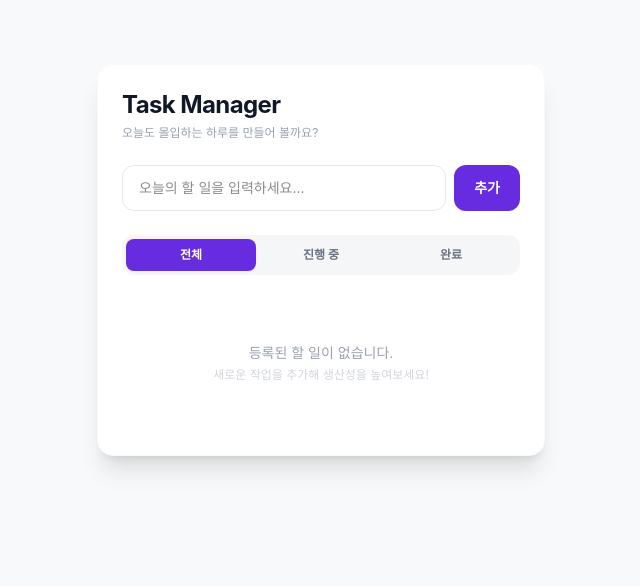
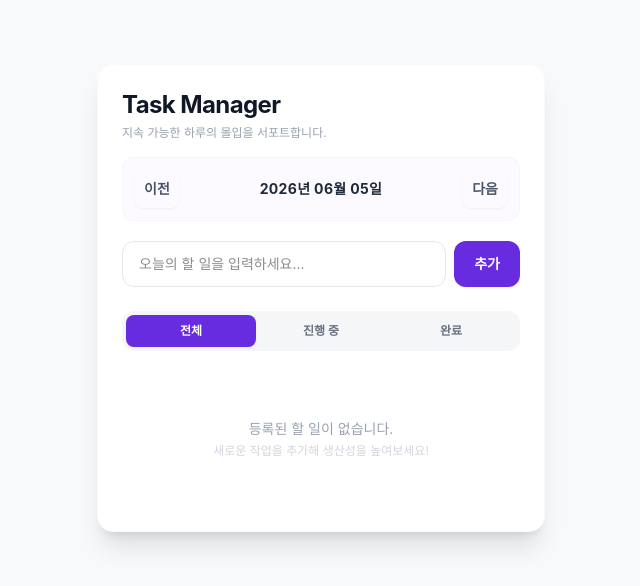
Before and after one commit to geunchanKim/kakao-assignment-1, a React (Vite) app: page / in a window 1280 px wide. Shown: the top 586 px of the page, without its empty margins (319-959 px from the left). Built offline with nearby package versions, Linux system fonts and the light colour scheme.

Commit message:
2차 과제 기본 미션 4.Todo 일간 뷰 마이그레이션하기

```diff
--- a/src/App.jsx
+++ b/src/App.jsx
@@ -2,6 +2,17 @@ import { useState, useEffect } from "react";
 import TodoInput from "./components/TodoInput";
 import TodoFilter from "./components/TodoFilter";
 import TodoList from "./components/TodoList";
+import TodoDateNav from "./components/TodoDateNav"; // [신규 의존성 추가]
+
+/**
+ * Date 객체를 시스템 표준 포맷인 'YYYY-MM-DD' 문자열로 변환하는 전역 헬퍼 함수
+ */
+const formatDateToString = (date) => {
+  const year = date.getFullYear();
+  const month = String(date.getMonth() + 1).padStart(2, "0");
+  const day = String(date.getDate()).padStart(2, "0");
+  return `${year}-${month}-${day}`;
+};
 
 export default function App() {
   // [영속성 관리] 로컬스토리지에 저장된 기존 할 일이 있다면 복원, 없다면 빈 배열 기동
@@ -10,8 +21,11 @@ export default function App() {
     return savedTodos ? JSON.parse(savedTodos) : [];
   });
 
-  // [필터 상태 관리] 현재 화면에 표시할 필터 조건 상태 (기본값: 'all')
+  // [필터 상태 관리] 현재 화면에 표시할 완료 상태 조건 (기본값: 'all')
   const [currentFilter, setCurrentFilter] = useState("all");
+
+  // [신규: 날짜 상태 관리] 현재 선택된 일간 뷰 날짜 상태 (초기값: 오늘 날짜 'YYYY-MM-DD')
+  const [currentDate, setCurrentDate] = useState(() => formatDateToString(new Date()));
 
   // [영속성 관리] todos 상태가 변경될 때마다 자동으로 로컬스토리지에 동기화
   useEffect(() => {
@@ -20,13 +34,14 @@ export default function App() {
 
   /**
    * 1. Create: 새로운 할 일을 배열에 추가하는 함수
-   * (추가 후에도 currentFilter 상태가 유지되므로 보던 화면이 유지됩니다)
+   * (현재 선택되어 띄워져 있는 currentDate 정보를 매핑하여 저장합니다)
    */
   const handleCreateTodo = (text) => {
     const newTodo = {
-      id: Date.now(), // 고유 식별을 위한 타임스탬프 ID 생성
+      id: Date.now(), // 고유 식별용 타임스탬프
       text: text,
       completed: false,
+      date: currentDate, // [신규 변동] 할 일이 귀속될 날짜 정보 주입
     };
     setTodos((prevTodos) => [...prevTodos, newTodo]);
   };
@@ -61,35 +76,60 @@ export default function App() {
   };
 
   /**
-   * [데이터 필터링 파이프라인]
-   * 원본 데이터(todos)를 훼손하지 않고, 현재 필터 상태에 맞는 항목만 실시간 계산하여 추출
+   * [신규: 날짜 조정 핸들러] 일수를 더하거나 빼서 날짜 상태를 유기적으로 변경하는 함수
+   * @param {number} daysOffset - 변동할 일수 (이전 하루는 -1, 다음 하루는 1)
    */
-  const filteredTodos = todos.filter((todo) => {
-    if (currentFilter === "active") return !todo.completed;   // 진행 중: 완료되지 않은 것만
-    if (currentFilter === "completed") return todo.completed; // 완료: 완료된 것만
-    return true; // 전체(all): 조건 없이 전부 반환
-  });
+  const handleNavigateDate = (daysOffset) => {
+    const [year, month, day] = currentDate.split("-").map(Number);
+    // 자바스크립트 Date의 월 매개변수는 0부터 시작하므로 1을 차감하여 객체 생성
+    const targetDate = new Date(year, month - 1, day);
+
+    // 날짜 연산 시 브라우저가 월말/월초 연산을 자동으로 안전하게 처리해줍니다.
+    targetDate.setDate(targetDate.getDate() + daysOffset);
+
+    // 연산된 결과를 다시 표준 문자열 포맷으로 변환하여 상태 갱신
+    setCurrentDate(formatDateToString(targetDate));
+  };
+
+  /**
+   * [데이터 필터링 이중 파이프라인]
+   * 1차 연산: 선택된 날짜와 일치하는 일기장 서랍을 먼저 필터링합니다.
+   * 2차 연산: 서랍 안에서 전체 / 진행 중 / 완료 조건 탭에 매칭되는 데이터만 최종 추출합니다.
+   */
+  const filteredTodos = todos
+    .filter((todo) => todo.date === currentDate)
+    .filter((todo) => {
+      if (currentFilter === "active") return !todo.completed;
+      if (currentFilter === "completed") return todo.completed;
+      return true;
+    });
 
   return (
     <div className="min-h-screen flex items-start justify-center px-4 py-16">
       <div className="w-full max-w-md bg-white rounded-2xl p-6 shadow-xl border border-gray-50">
 
         {/* 헤더 타이틀 타이포그래피 */}
-        <header className="mb-6">
+        <header className="mb-4">
           <h1 className="text-2xl font-bold text-gray-900 tracking-tight">Task Manager</h1>
-          <p className="text-xs text-gray-400 mt-1">오늘도 몰입하는 하루를 만들어 볼까요?</p>
+          <p className="text-xs text-gray-400 mt-1">지속 가능한 하루의 몰입을 서포트합니다.</p>
         </header>
+
+        {/* [신규 제어 장치] 일간 뷰 날짜 제어 탭 내비게이션 */}
+        <TodoDateNav
+          currentDate={currentDate}
+          onNavigateDate={handleNavigateDate}
+        />
 
         {/* 할 일 입력 컨트롤러 */}
         <TodoInput onCreateTodo={handleCreateTodo} />
 
-        {/* [신규 추가] 상태별 필터 제어 탭 배너 */}
+        {/* 상태별 필터 제어 탭 배너 */}
         <TodoFilter
           currentFilter={currentFilter}
           onChangeFilter={setCurrentFilter}
         />
 
-        {/* 할 일 리스트 보드 (원본 todos 대신 필터링된 filteredTodos를 주입) */}
+        {/* 할 일 리스트 보드 (더블 필터링이 완료된 정제 배열 주입) */}
         <TodoList
           todos={filteredTodos}
           onToggleComplete={handleToggleComplete}
--- /dev/null
+++ b/src/components/TodoDateNav.jsx
@@ -0,0 +1,39 @@
+/**
+ * 상단 날짜 표시 및 이전/다음 날짜 이동을 제어하는 내비게이션 컴포넌트
+ */
+export default function TodoDateNav({ currentDate, onNavigateDate }) {
+
+  /**
+   * YYYY-MM-DD 형식을 보기 좋은 한국어 날짜 형식으로 파싱하는 함수
+   * 예: "2026-06-05" -> "2026년 06월 05일"
+   */
+  const formatKoreanDate = () => {
+    const [year, month, day] = currentDate.split("-");
+    return `${year}년 ${month}월 ${day}일`;
+  };
+
+  return (
+    <div className="flex items-center justify-between mb-5 bg-purple-50/60 p-3 rounded-xl border border-purple-100/30">
+      {/* 이전 날짜 이동 버튼 (-1일) */}
+      <button
+        onClick={() => onNavigateDate(-1)}
+        className="p-2 text-gray-600 hover:text-brand hover:bg-white rounded-lg transition-all cursor-pointer shadow-xs border border-transparent hover:border-gray-100 font-semibold text-sm"
+      >
+        이전
+      </button>
+
+      {/* 현재 선택된 날짜 레이블 */}
+      <span className="text-sm font-bold text-gray-800 tracking-wide">
+        {formatKoreanDate()}
+      </span>
+
+      {/* 다음 날짜 이동 버튼 (+1일) */}
+      <button
+        onClick={() => onNavigateDate(1)}
+        className="p-2 text-gray-600 hover:text-brand hover:bg-white rounded-lg transition-all cursor-pointer shadow-xs border border-transparent hover:border-gray-100 font-semibold text-sm"
+      >
+        다음
+      </button>
+    </div>
+  );
+}
```
